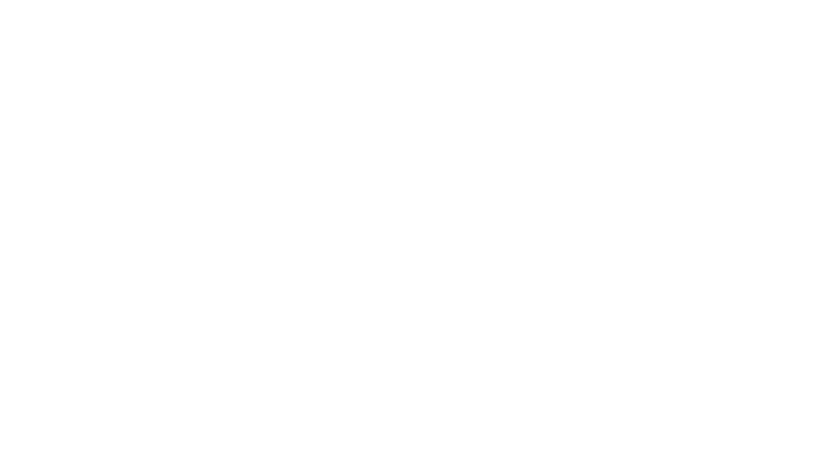
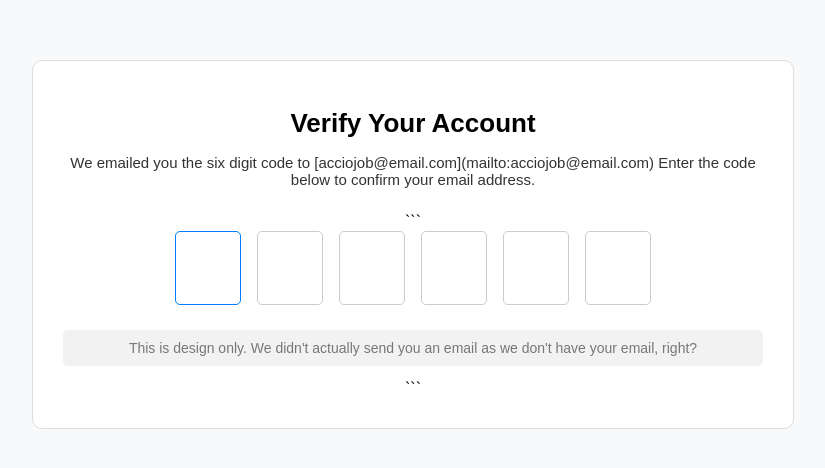
Before and after one commit to acciojob/OTP-Kaustubh702, a website: page main.html in a window 1280 px wide. Shown: the whole page, without its empty margins (227-1052 px from the left). Drawn offline with Linux system fonts and the light colour scheme.

Commit message:
created a submission

````diff
--- a/main.html
+++ b/main.html
@@ -8,6 +8,30 @@
 
 <body>
 	<!-- the entire body must be written by student -->
+	<div class="container">
+<h1 id="verification_heading">Verify Your Account</h1>
+<p id="verification_subtext">
+We emailed you the six digit code to [acciojob@email.com](mailto:acciojob@email.com)
+Enter the code below to confirm your email address.
+</p>
+
+```
+<div class="code-container">
+  <input type="text" maxlength="1" class="code" id="code-1" />
+  <input type="text" maxlength="1" class="code" id="code-2" />
+  <input type="text" maxlength="1" class="code" id="code-3" />
+  <input type="text" maxlength="1" class="code" id="code-4" />
+  <input type="text" maxlength="1" class="code" id="code-5" />
+  <input type="text" maxlength="1" class="code" id="code-6" />
+</div>
+
+<p class="note">
+  This is design only. We didn't actually send you an email as we don't have your email, right?
+</p>
+
+```
+
+</div>
     <script type="text/javascript" src="./script.js">
 </script>
 
--- a/script.js
+++ b/script.js
@@ -1 +1,23 @@
 //your JS code here. If required.
+let codes=document.querySelectorAll(".code");
+// auto-focus first box
+   codes[0].focus()
+codes.forEach((input,index)=>{
+	input.addEventListener("input",(e)=>{
+		let value=e.target.value;
+		if(value.length===1 && codes.length>0){
+			 codes[index+1].focus();
+		}
+	});
+
+	input.addEventListener("keydown",(e)=>{
+		if(e.key==="Backspace"){
+			if(input.value==="" && codes.length-1>0){
+				codes[index-1].focus();
+			}
+			else{
+				input.value==="";
+			}
+		}
+	})
+})
--- a/styles.css
+++ b/styles.css
@@ -1 +1,59 @@
 /*  your css code here. If applicable */
+body {
+background-color: #f8f9fb;
+font-family: Arial, sans-serif;
+margin: 0;
+padding: 0;
+text-align: center;
+}
+
+.container {
+background-color: white;
+width: 80%;
+max-width: 700px;
+margin: 60px auto;
+padding: 30px;
+border-radius: 10px;
+border: 1px solid #ddd;
+}
+
+#verification_heading {
+font-size: 26px;
+font-weight: bold;
+margin-bottom: 10px;
+}
+
+#verification_subtext {
+font-size: 15px;
+color: #333;
+margin-bottom: 25px;
+}
+
+.code-container {
+display: flex;
+justify-content: center;
+margin-bottom: 25px;
+}
+
+.code {
+width: 60px;
+height: 70px;
+font-size: 40px;
+text-align: center;
+border: 1px solid #ccc;
+margin: 0 8px;
+border-radius: 5px;
+}
+
+.code:focus {
+outline: none;
+border-color: #007bff;
+}
+
+.note {
+background-color: #f2f2f2;
+color: #777;
+font-size: 14px;
+padding: 10px;
+border-radius: 5px;
+}
````
